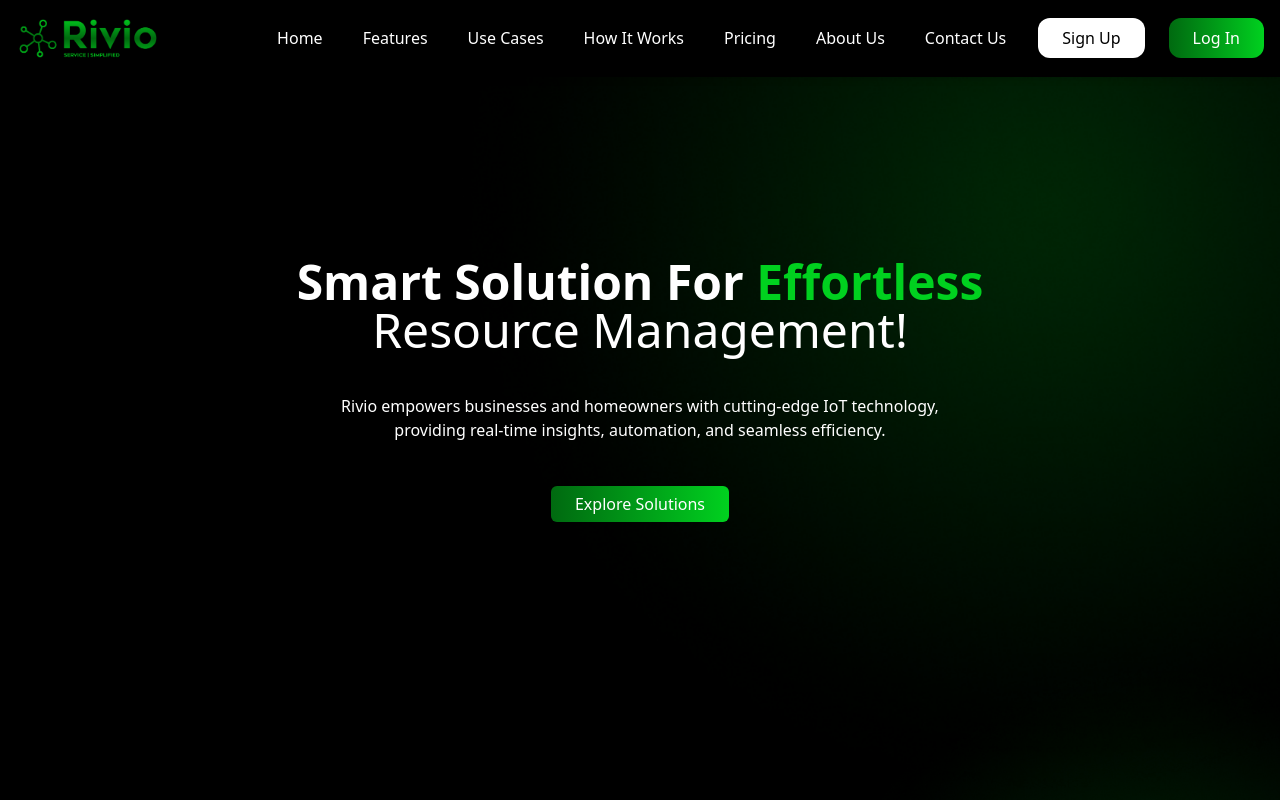
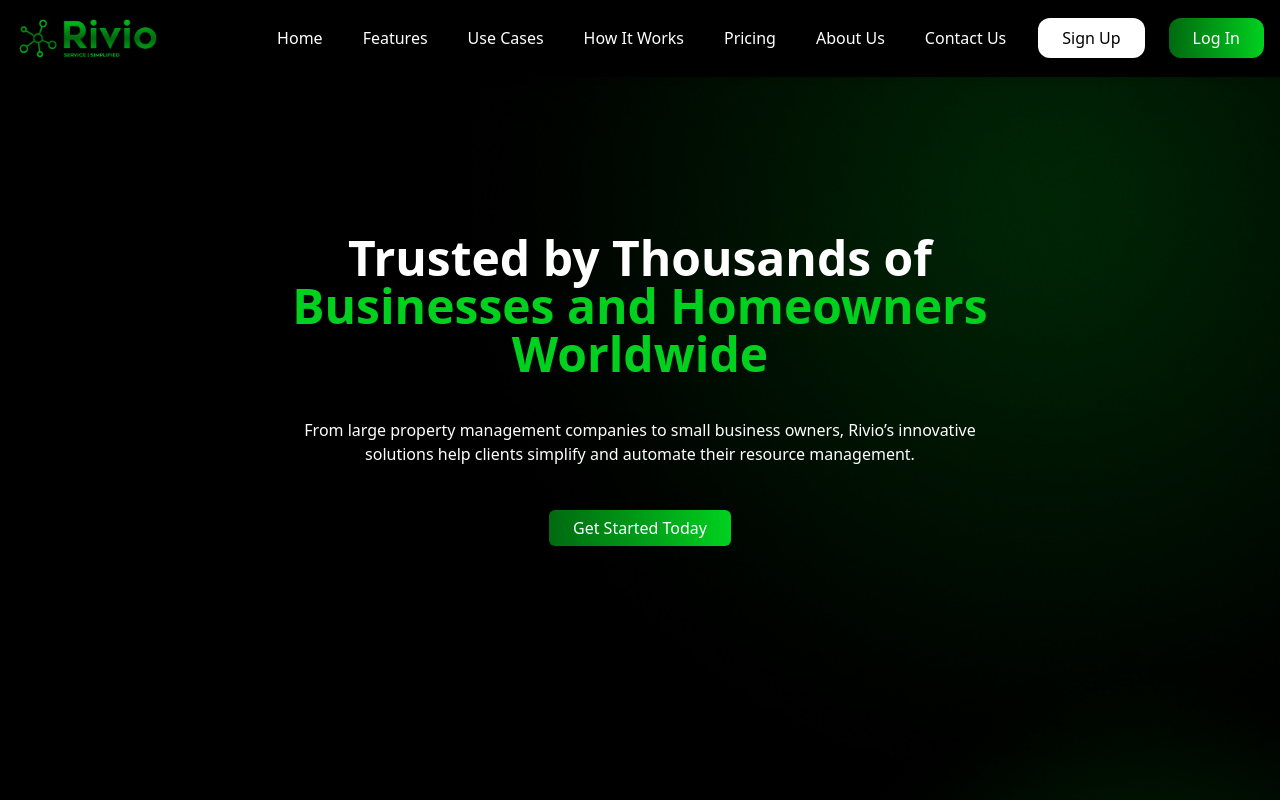
Before and after one commit to MuhammadAkil/rivio-io, a Next.js app: page /pricing in a window 1280 px wide. Shown: the top 800 px of the page. Built offline with nearby package versions, Linux system fonts and the light colour scheme.

Commit message:
Pricing done

```diff
--- a/src/components/PricingHero.tsx
+++ b/src/components/PricingHero.tsx
@@ -14,15 +14,15 @@ export default function PricingHero() {
 
         <div className="container relative z-10 my-auto mx-auto grid place-items-center text-center">
                     <h1 className="text-center text-white text-3xl sm:text-4xl md:text-5xl lg:max-w-3xl">
-                        <span className="font-bold text-white block sm:inline">Smart Solution For </span>
-                        <span className="text-[#00D11F] font-bold block sm:inline"> Effortless</span>
-                        <br />
-                        <span className=" text-white block sm:inline">Resource Management!</span>
+                        <span className="font-bold text-white block sm:inline">Trusted by Thousands of</span>
+                        <span className="text-[#00D11F] font-bold block sm:inline"> Businesses
+and Homeowners Worldwide</span>
+
         </h1>
-        <p className="text-white mt-2 text-center max-w-2xl mt-10 mb-6">Rivio empowers businesses and homeowners with cutting-edge IoT technology, providing real-time insights, automation, and seamless efficiency.</p>
+        <p className="text-white mt-2 text-center max-w-2xl mt-10 mb-6">From large property management companies to small business owners, Rivio’s innovative solutions help clients simplify and automate their resource management.</p>
                     <div className="flex items-center my-5 justify-center">
                         <button className="bg-gradient-to-r from-[#006A10] to-[#00D11F] text-white px-6 py-1.5 rounded-md text-sm sm:text-base flex items-center gap-2">
-                           Explore Solutions
+                           Get Started Today
                         </button>
                     </div>
                 </div>
--- a/src/components/navbar.tsx
+++ b/src/components/navbar.tsx
@@ -8,13 +8,6 @@ export default function Navbar() {
 
   return (
     <nav className="fixed top-0 z-50 w-full bg-black shadow-md">
-       {/* <Image
-                          src="/image/Ellipse 1440.png"
-                          alt="Dashboard"
-                          width={500}
-                          height={500}
-                          className="absolute top-0 right-0 z-10"
-                      /> */}
       <div className="container mx-auto flex items-center justify-between px-4 py-3 sm:py-4">
         <div className="flex items-center">
           <div className="text-[#00D11F] text-xl sm:text-2xl font-bold flex items-center gap-2">
@@ -40,9 +33,9 @@ export default function Navbar() {
           <Link href="/works" className="text-white hover:text-[#00D11F] px-2 py-1 text-sm xl:text-base">
   How It Works
 </Link>
-          <button className="text-white hover:text-[#00D11F] px-2 py-1 text-sm xl:text-base">
-            Pricing
-          </button>
+                  <Link href="/pricing" className="text-white hover:text-[#00D11F] px-2 py-1 text-sm xl:text-base">
+  Pricing
+</Link>
          <Link href="/aboutus" className="text-white hover:text-[#00D11F] px-2 py-1 text-sm xl:text-base">
   About Us
 </Link>
@@ -81,6 +74,9 @@ export default function Navbar() {
             </Link>
                       <Link href="/works" className="text-white hover:text-[#00D11F] px-2 py-1 text-sm xl:text-base">
   How It Works
+            </Link>
+                              <Link href="/pricing" className="text-white hover:text-[#00D11F] px-2 py-1 text-sm xl:text-base">
+  Pricing
 </Link>
            <Link href="/aboutus" className="text-white hover:text-[#00D11F] px-2 py-1 text-sm xl:text-base">
   About Us
```
